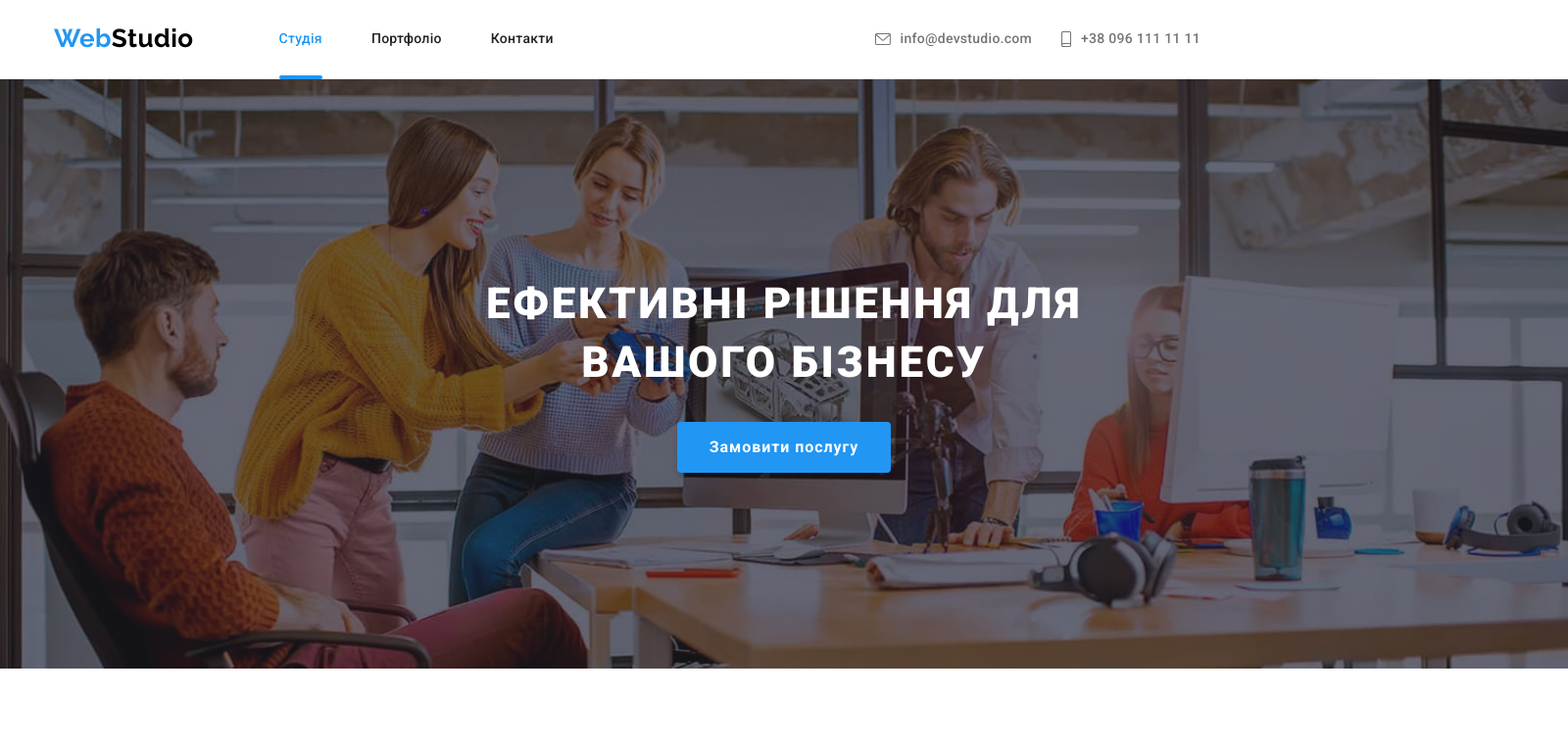
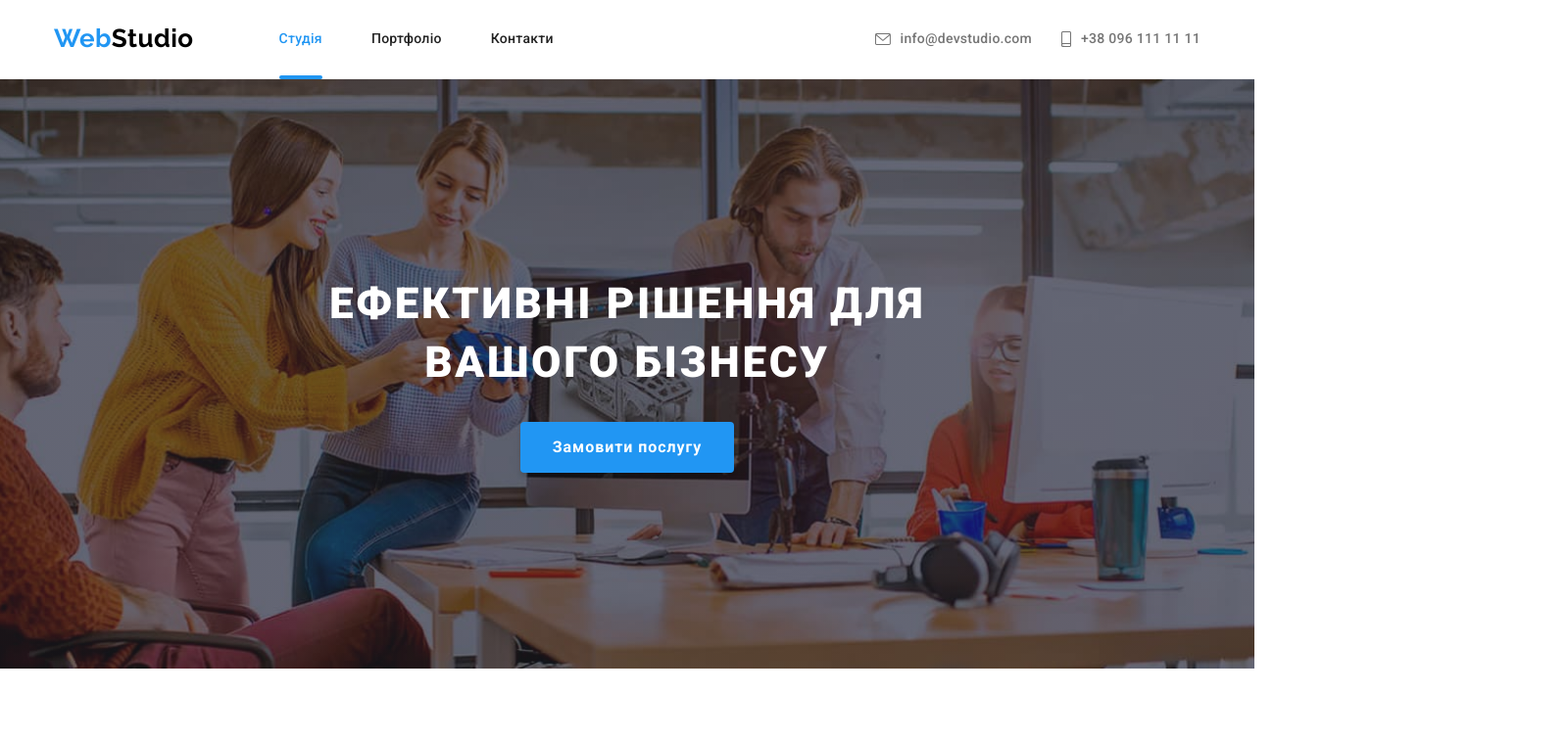
Before and after one commit to Glebados/goit-markup-hw-08, a plain HTML site: page index.html in a window 1280 px wide. Shown: the top 756 px of the page at 98% size, 1600 px wide, since content can reach past the window. Drawn offline with nearby package versions, Linux system fonts and the light colour scheme.

Commit message:
correct hw8

```diff
--- a/index.html
+++ b/index.html
@@ -522,7 +522,7 @@
       </section>
     </main>
     <!-- Футер -->
-    <footer class="footer">
+    <footer class="footer section">
       <div class="container">
         <div>
           <a class="footer__logo logo link" href="./index.html"
--- a/sass/components/_modal.scss
+++ b/sass/components/_modal.scss
@@ -25,7 +25,7 @@
 
   @include desktop {
     width: 528px;
-    hieght: 561px;
+    height: 581px;
   }
 }
 
--- a/sass/components/_section.scss
+++ b/sass/components/_section.scss
@@ -1,4 +1,9 @@
 .section {
-  padding-top: 94px;
-  padding-bottom: 94px;
+  padding-top: 60px;
+  padding-bottom: 60px;
+
+  @include desktop {
+    padding-top: 94px;
+    padding-bottom: 94px;
+  }
 }
--- a/sass/layout/_clients.scss
+++ b/sass/layout/_clients.scss
@@ -2,7 +2,12 @@
   background-color: var(--main-backgroundcolor);
 
   &__title {
-    margin-bottom: 50px;
+    margin-bottom: 30px;
+
+    @include desktop {
+      font-size: 36px;
+      margin-bottom: 50px;
+    }
 
     @include font(700, 28px, 1.18, 0.03em);
     text-align: center;
--- a/sass/layout/_footer.scss
+++ b/sass/layout/_footer.scss
@@ -1,6 +1,5 @@
 .footer {
-  padding-top: 60px;
-  padding-bottom: 60px;
+
   background-color: var(--accent-background);
 
   > .container {
--- a/sass/layout/_hero.scss
+++ b/sass/layout/_hero.scss
@@ -50,7 +50,7 @@
   }
 
   @include desktop {
-    width: 1600px;
+    max-width: 1600px;
     background-image: linear-gradient(rgba(47, 48, 58, 0.4), rgba(47, 48, 58, 0.4)),
       url(../img/hero-img-1600.jpg);
     padding-top: 200px;
--- a/sass/layout/_team.scss
+++ b/sass/layout/_team.scss
@@ -6,7 +6,12 @@
     font-size: 28px;
     line-height: 1.18;
     text-align: center;
-    margin-bottom: 50px;
+    margin-bottom: 30px;
+
+    @include desktop {
+      font-size: 36px;
+      margin-bottom: 50px;
+    }
   }
 }
 
```
Also changed, not shown: portfolio.html (+1 -1 lines), css/main.css, css/main.min.css, 2 other files.
